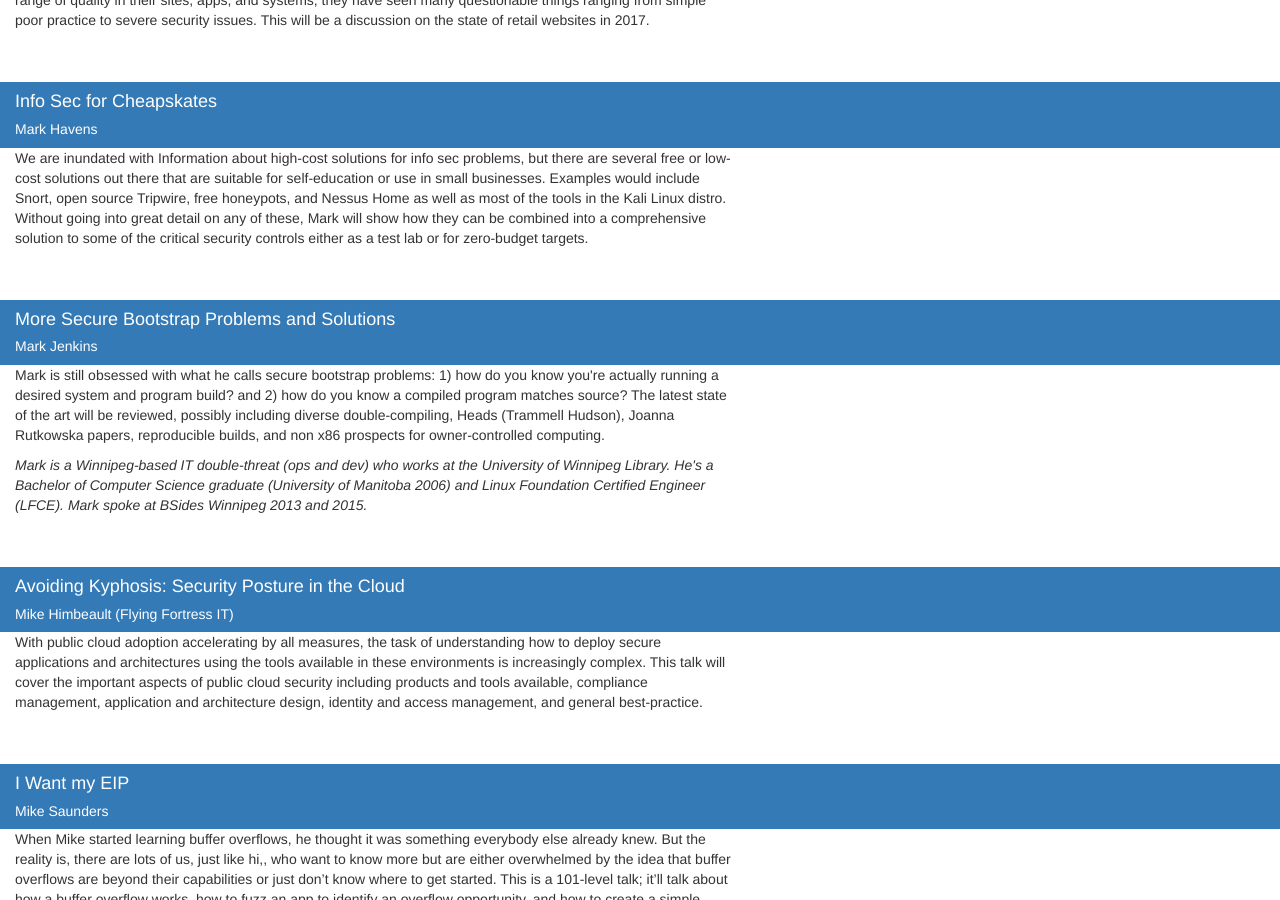
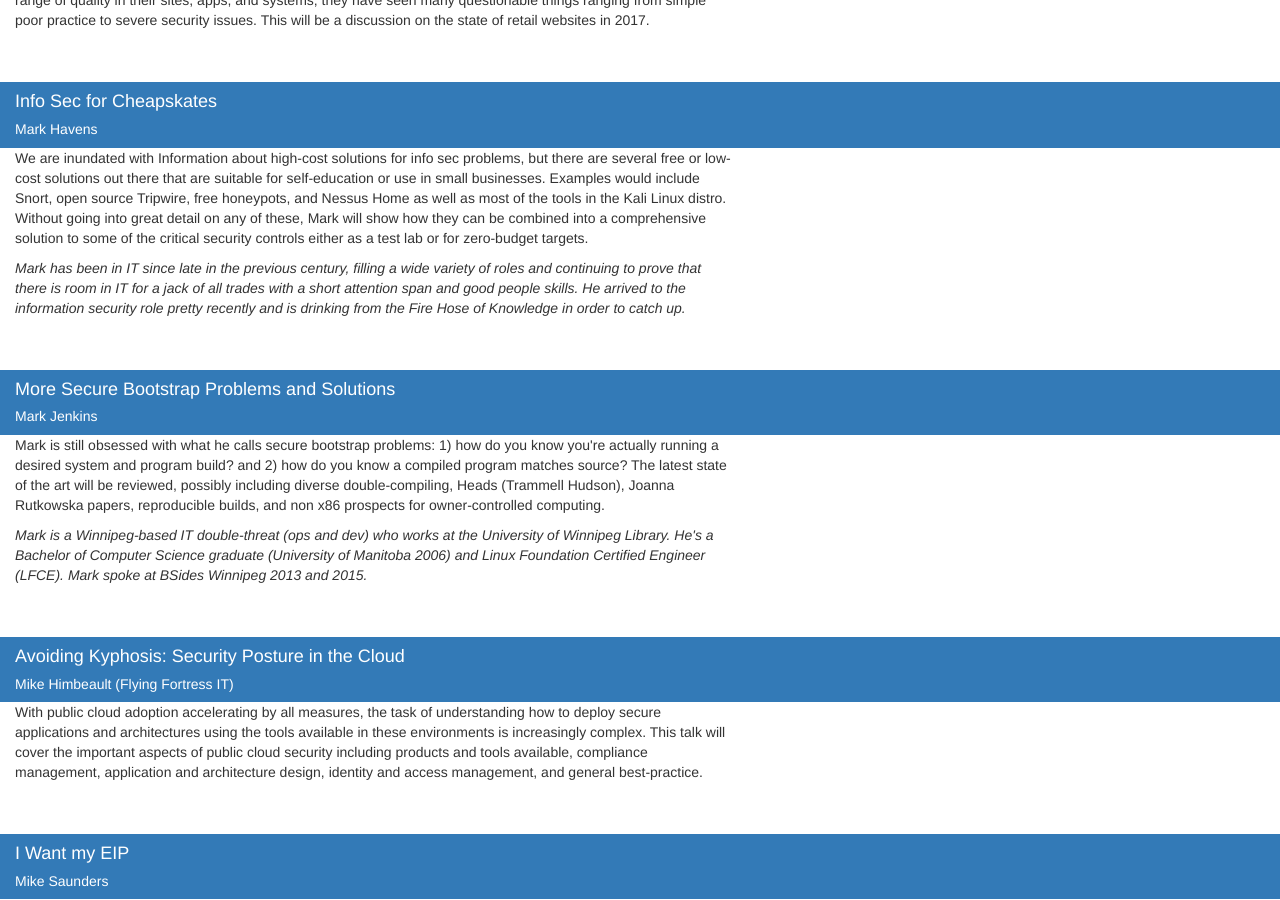
Before and after one commit to bsideswpg/bsideswpg.github.io, a Jekyll site: the page built from 2017-speakers.md, in a window 1280 px wide and 900 px high, scrolled down 1906 px. Built offline with Jekyll 4.4.1, drawn with Linux system fonts in a browser that asks for light colours.

Commit message:
Update bio.

```diff
--- a/2017-speakers.md
+++ b/2017-speakers.md
@@ -135,7 +135,7 @@ permalink: /speakers/
   <div class="col-lg-7">
     <p class="abstract">We are inundated with Information about high-cost solutions for info sec problems, but there are several free or low-cost solutions out there that are suitable for self-education or use in small businesses. Examples would include Snort, open source Tripwire, free honeypots, and Nessus Home as well as most of the tools in the Kali Linux distro. Without going into great detail on any of these, Mark will show how they can be combined into a comprehensive solution to some of the critical security controls either as a test lab or for zero-budget targets.</p>
 
-    <p class="bio"></p>
+    <p class="bio">Mark has been in IT since late in the previous century, filling a wide variety of roles and continuing to prove that there is room in IT for a jack of all trades with a short attention span and good people skills. He arrived to the information security role pretty recently and is drinking from the Fire Hose of Knowledge in order to catch up.</p>
   </div>
 </div>
 
```
